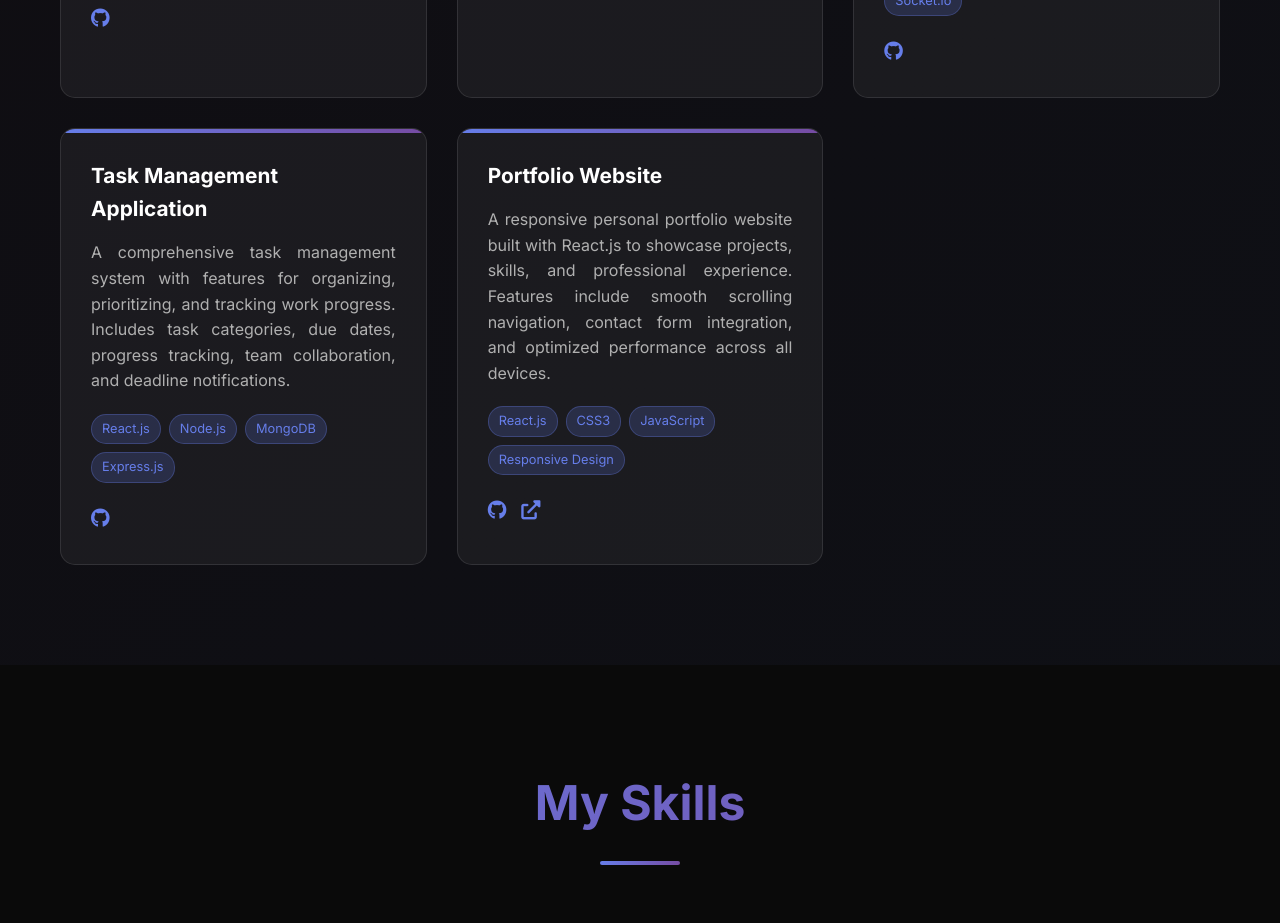
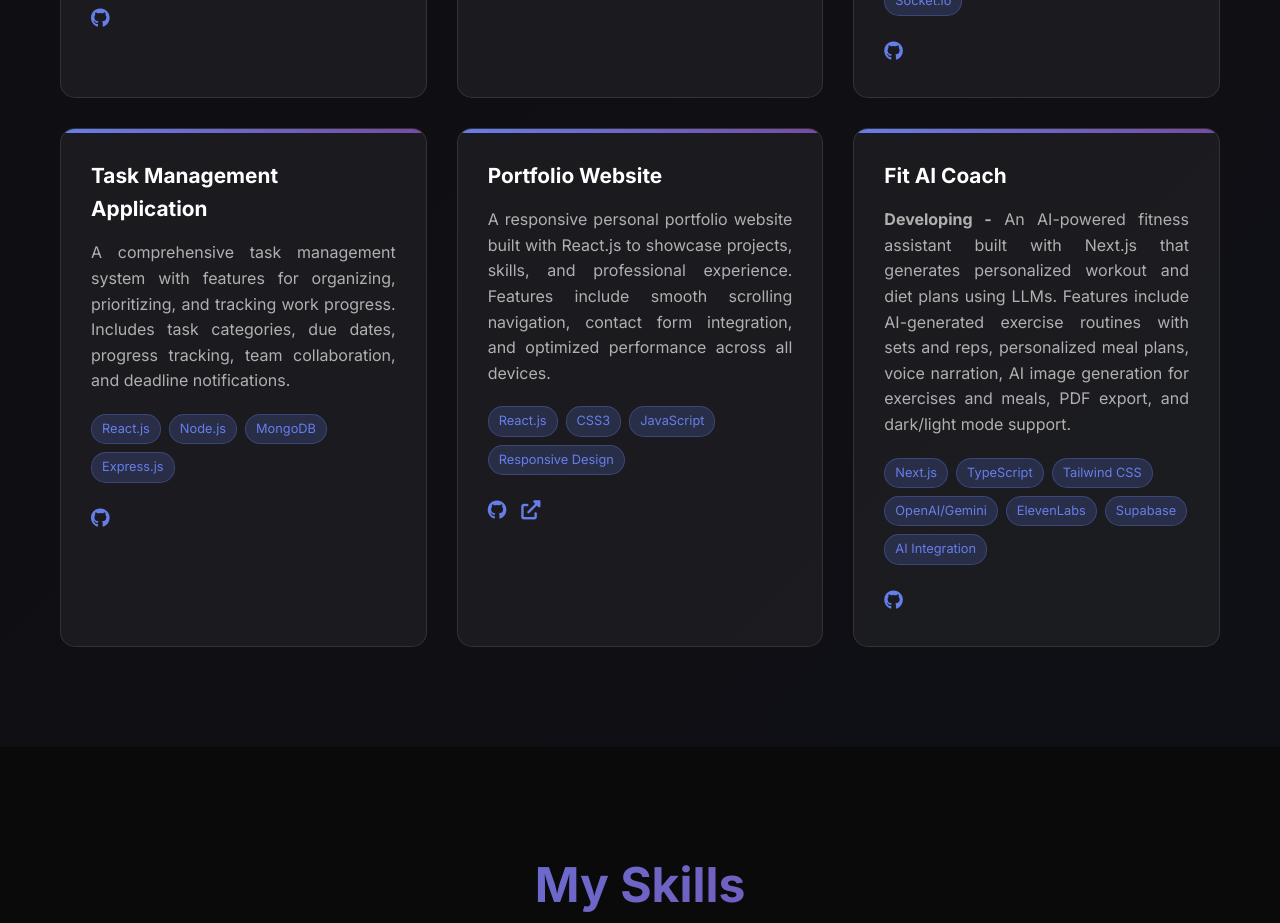
Before and after one commit to aniketsharma04/Aniket-Portfolio, a React (Create React App) app: page / in a window 1280 px wide. Shown: the part 3860-4783 px from the top of the page. Built offline with nearby package versions, Linux system fonts and the light colour scheme.

Commit message:
Updated/Finalising: Added Fit AI coach as 6th project

```diff
--- a/src/App.js
+++ b/src/App.js
@@ -391,6 +391,30 @@ function App() {
                 </a>
               </div>
             </div>
+
+            <div className="project-card">
+              <h3>Fit AI Coach</h3>
+              <p>
+                <strong>Developing -</strong> An AI-powered fitness assistant built with Next.js that generates personalized workout and diet plans using LLMs. Features include AI-generated exercise routines with sets and reps, personalized meal plans, voice narration, AI image generation for exercises and meals, PDF export, and dark/light mode support.
+              </p>
+              <div className="project-tech">
+                <span className="tech-tag">Next.js</span>
+                <span className="tech-tag">TypeScript</span>
+                <span className="tech-tag">Tailwind CSS</span>
+                <span className="tech-tag">OpenAI/Gemini</span>
+                <span className="tech-tag">ElevenLabs</span>
+                <span className="tech-tag">Supabase</span>
+                <span className="tech-tag">AI Integration</span>
+              </div>
+              <div className="project-links">
+                <a href="https://github.com/aniketsharma04/AI-Fitness-Project" target="_blank" rel="noopener noreferrer">
+                  <i className="fab fa-github"></i>
+                </a>
+                {/* <a href="#" target="_blank" rel="noopener noreferrer">
+                  <i className="fas fa-external-link-alt"></i>
+                </a> */}
+              </div>
+            </div>
           </div>
         </div>
       </section>
```
